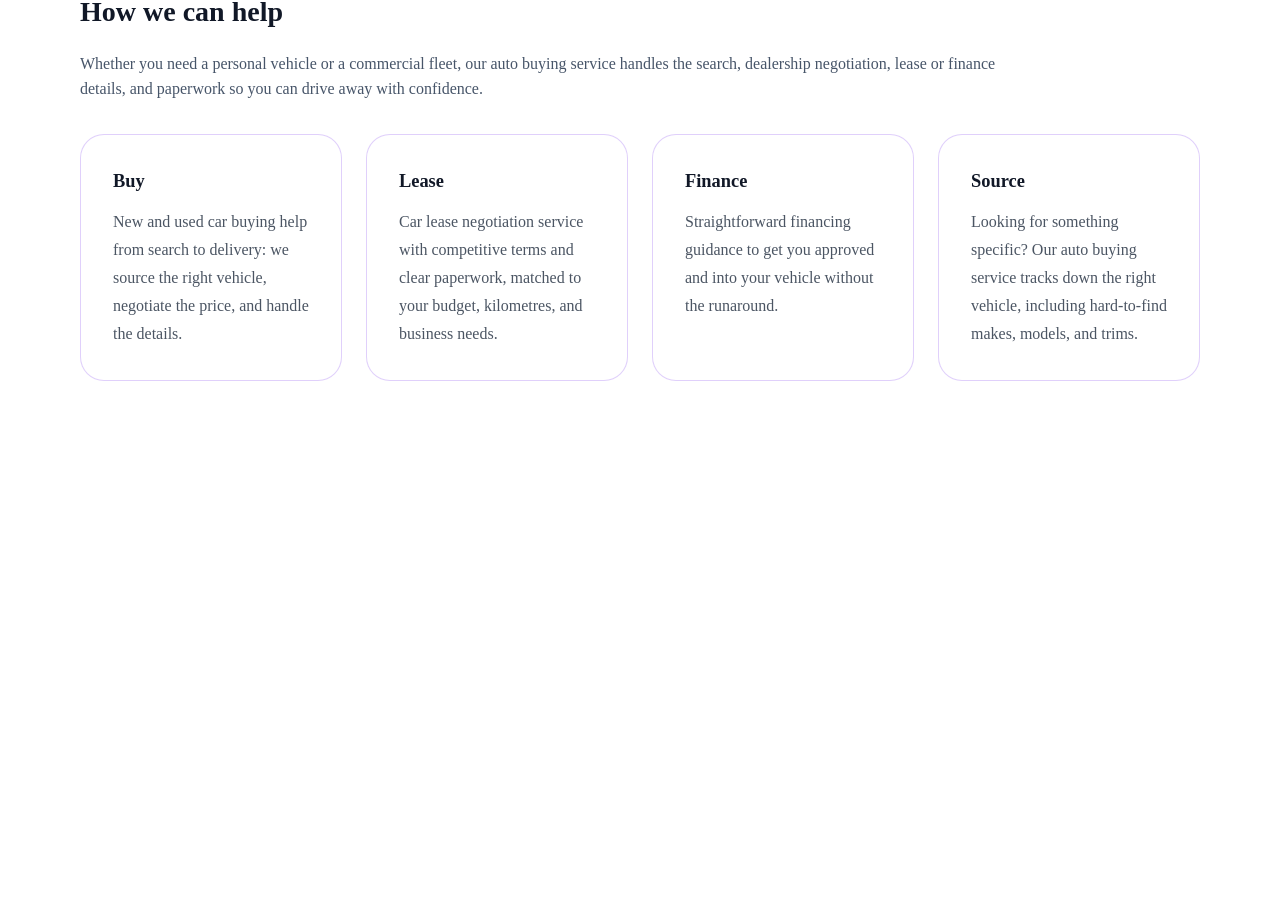
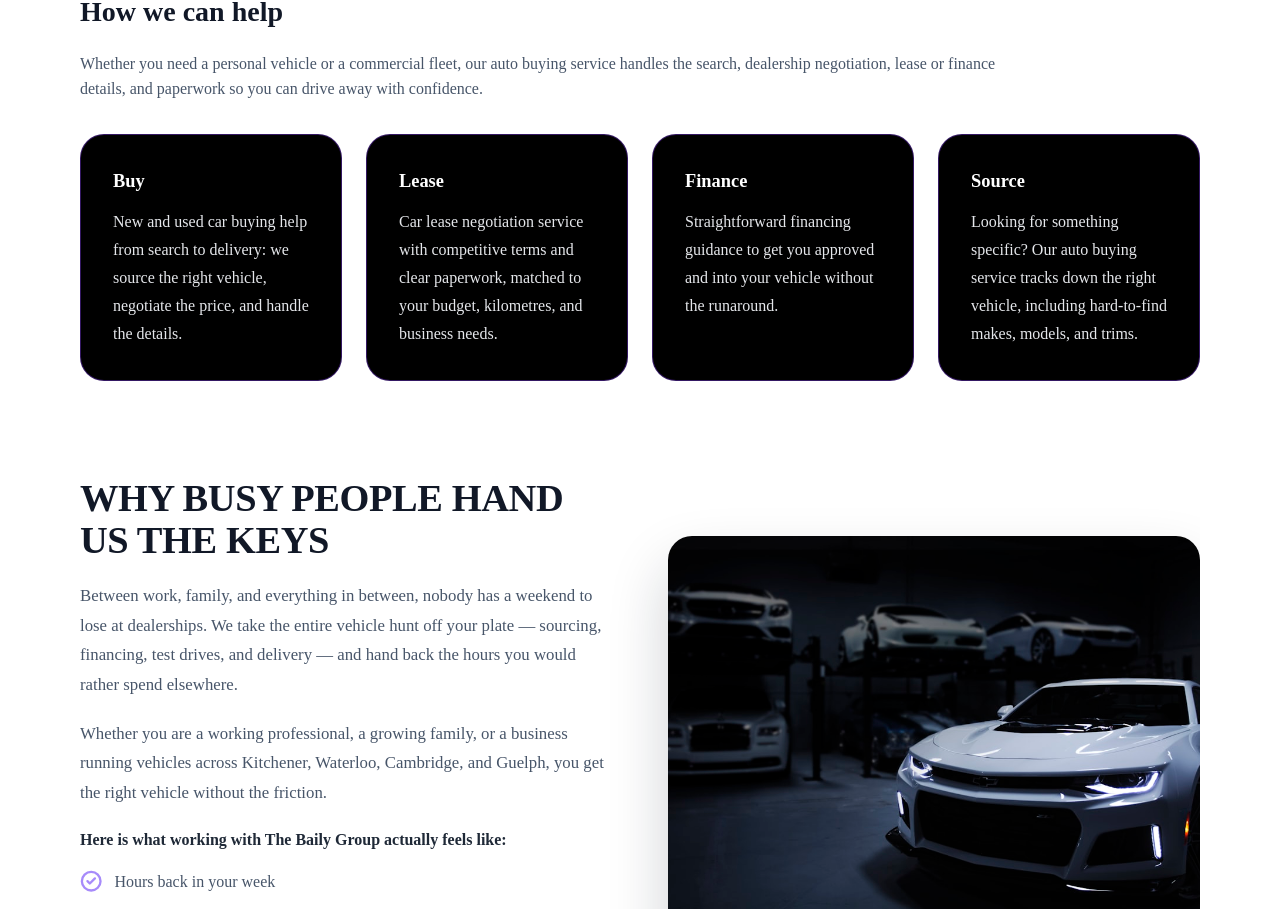
Before and after one commit to couchmanrick-wq/BailyGroup, a Next.js app: page / in a window 1280 px wide. Shown: the part 1027-1936 px from the top of the page. Built offline with nearby package versions, Linux system fonts and the light colour scheme.

Commit message:
Make service cards black

```diff
--- a/src/styles/Home.module.css
+++ b/src/styles/Home.module.css
@@ -1840,6 +1840,20 @@ a.footerContactItem:hover {
   border-color: #7c3aed;
 }
 
+.services .card {
+  background: #000000;
+  border-color: rgba(124, 58, 237, 0.42);
+  color: #ffffff;
+}
+
+.services .cardTitle {
+  color: #ffffff;
+}
+
+.services .cardText {
+  color: #e5e7eb;
+}
+
 /* Restore white main content sections */
 .page,
 .headerBar,
```
